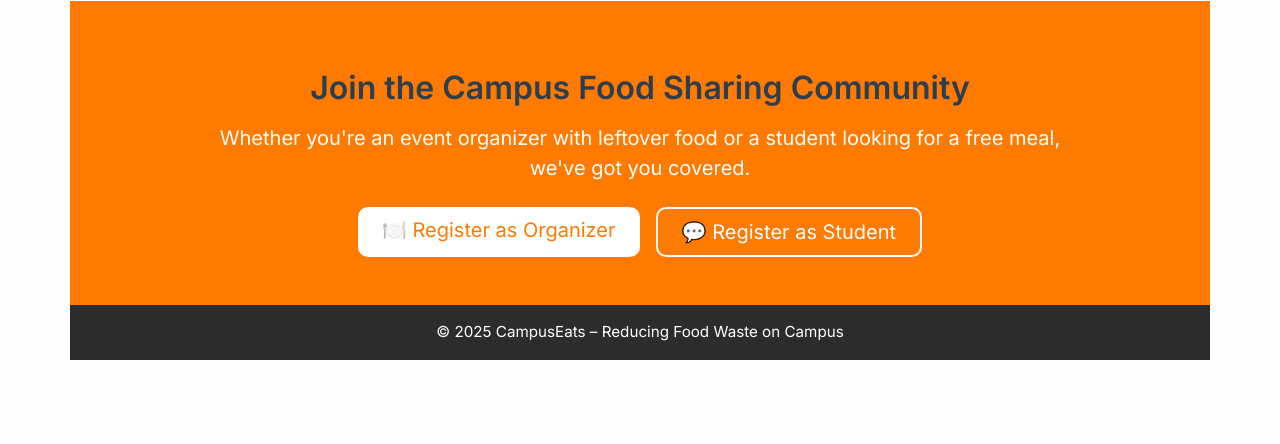
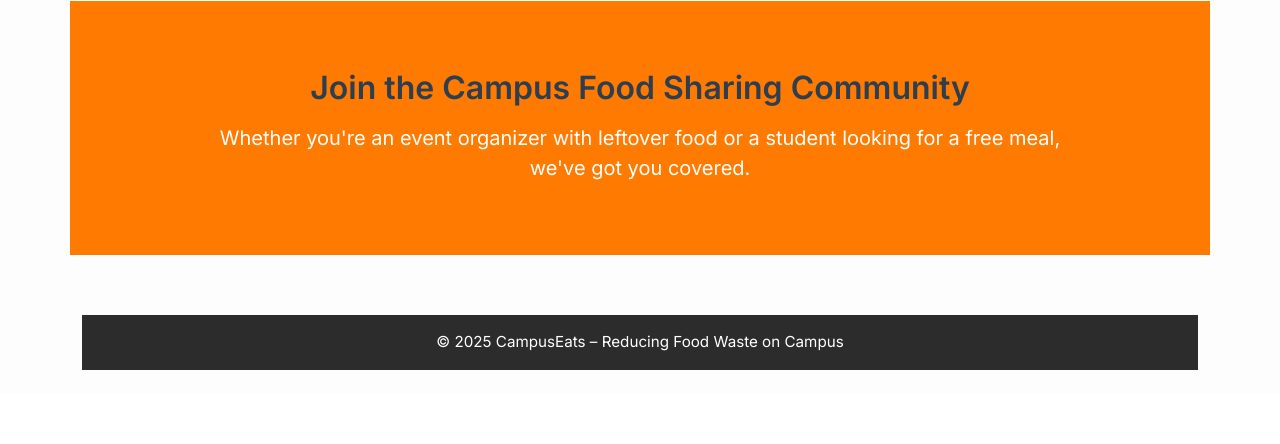
Before and after one commit to amira-abdelmohsen/free-food-hunters, a Flask app: page / in a window 1280 px wide. Shown: the part 850-1294 px from the top of the page. After the commit the page ends 1220 px from the top, so only its background shows below. Run offline with Flask 3, Linux system fonts and the light colour scheme.

Commit message:
register button fixed

```diff
--- a/app.py
+++ b/app.py
@@ -51,12 +51,17 @@
         food_data.append(new_event)
         return redirect(url_for("home"))
     return render_template("submit.html")
+
+
 @app.route("/login", methods=["GET", "POST"])
 def login():
     if request.method == "POST":
         email = request.form["email"]
         password = request.form["password"]
-
+        valid_domains = ["@hunter.cuny.edu", "@myhunter.cuny.edu"]
+        email = request.form["email"]
+        if not any(email.endswith(domain) for domain in valid_domains):
+            return render_template("login.html", error="Please use your Hunter College email.")
         # Replace with real user check if needed
         if email == "admin@example.com" and password == "hunter123":
             return redirect(url_for("submit"))  # 👈 redirect to submission form after login
@@ -86,7 +91,6 @@
 @app.route("/register", methods=["GET", "POST"])
 def register():
     role = request.args.get("role")  # from URL query param like ?role=organizer
-
     if request.method == "POST":
         role = request.form["role"]
         name = request.form["name"]
--- a/templates/Login.html
+++ b/templates/Login.html
@@ -17,7 +17,7 @@
           <input type="password" class="form-control" id="password" name="password" placeholder="••••••••" required>
         </div>
         <button type="submit" class="btn btn-primary w-100">Log In</button>
-        <p class="mt-3 text-center text-muted">Don't have an account? <a href="#">Register</a></p>
+        <p class="text-center mt-3">Don't have an account? <a href="{{ url_for('register') }}">Register</a></p>
       </form>
     </div>
   </div>
--- a/templates/index.html
+++ b/templates/index.html
@@ -64,14 +64,6 @@
       Whether you're an event organizer with leftover food or a student looking for a free meal,<br>
       we've got you covered.
     </p>
-    <div class="d-flex justify-content-center gap-3 flex-wrap">
-      <a href="/register?role=organizer" class="btn btn-light btn-lg px-4">
-        🍽️ Register as Organizer
-      </a>
-
-      <a href="/register?role=student" class="btn btn-outline-light btn-lg px-4">
-        💬 Register as Student
-      </a>
 
     </div>
   </div>
```
